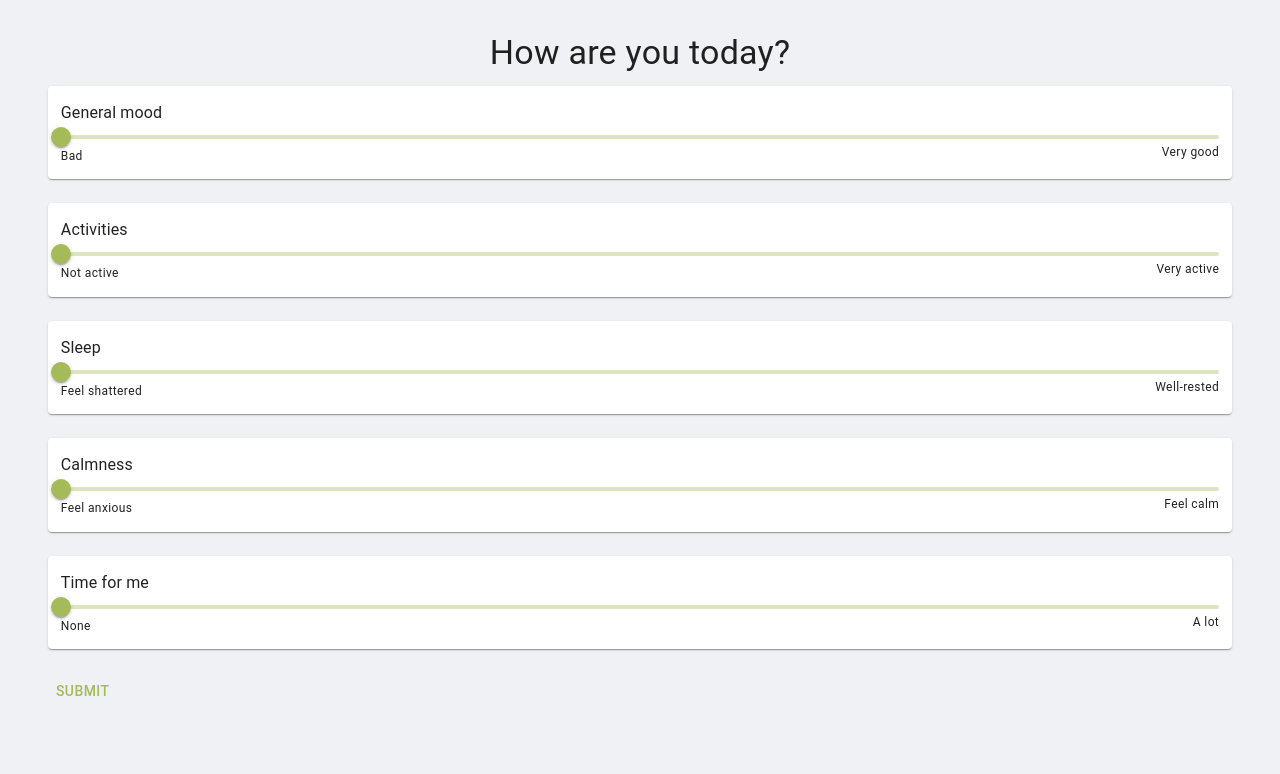
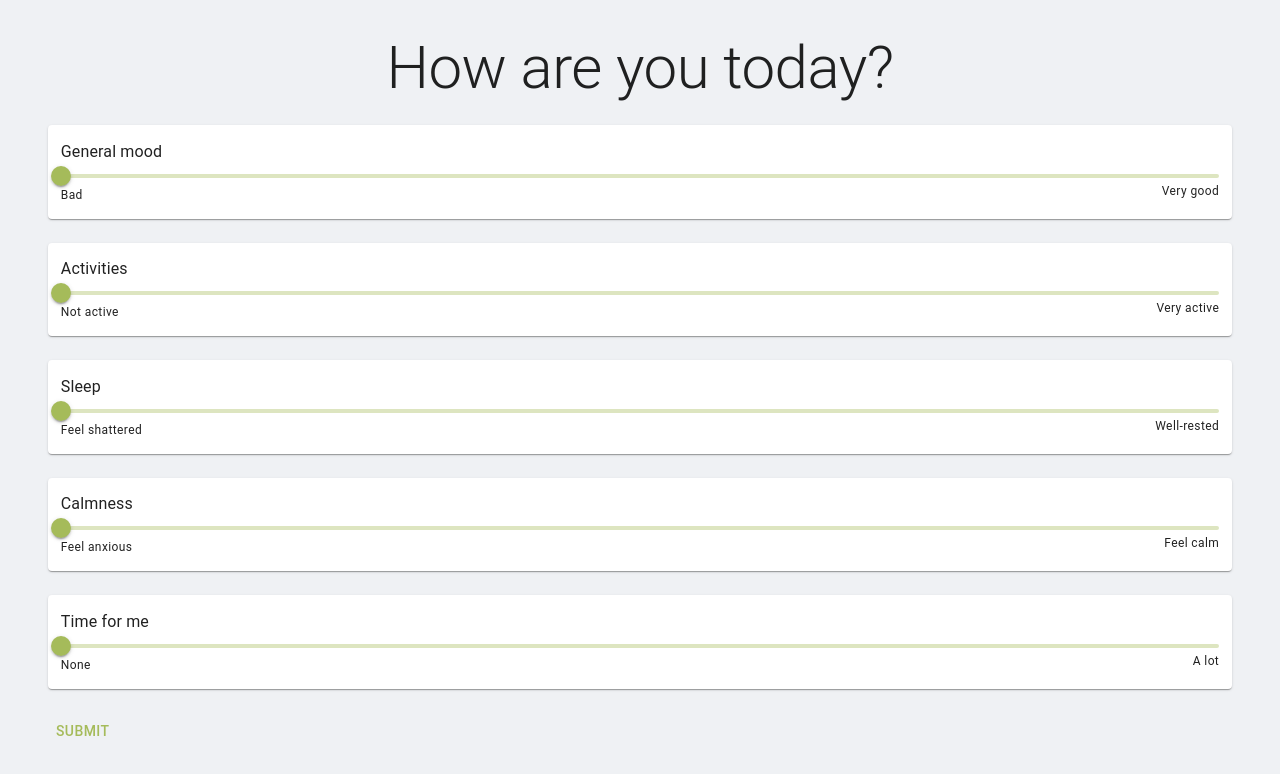
Before and after one commit to kaiuliia/well_being_frontend, a React (Create React App) app: page /login/user/survey in a window 1280 px wide. Shown: the top 774 px of the page. Built offline with nearby package versions, Linux system fonts and the light colour scheme; the HTML template or start-up script is replaced by a standard one.

Commit message:
upd dashboard

```diff
--- a/src/Pages/dashboard.tsx
+++ b/src/Pages/dashboard.tsx
@@ -49,7 +49,7 @@ export function Dashboard(props: Props) {
           }
         >
           <Typography component="h2" variant="h4" align="center">
-            Hello, {name}! How are you today?
+            Hello, {name}!
           </Typography>
 
           <Typography component="h6" variant="h4" align="center">
--- a/src/components/survey.tsx
+++ b/src/components/survey.tsx
@@ -143,7 +143,7 @@ export function Survey(props: Props) {
         }}
       >
         <Box>
-          <Typography component="h2" variant="h4" align="center" gutterBottom>
+          <Typography variant="h2" align="center" gutterBottom>
             How are you today?
           </Typography>
           <Box>
```
